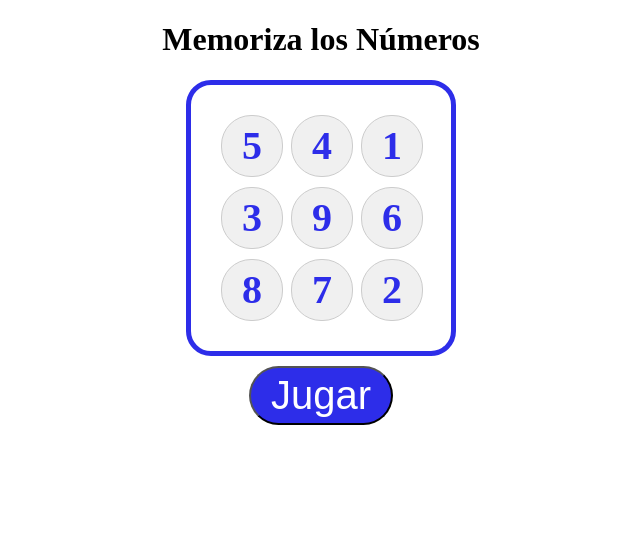
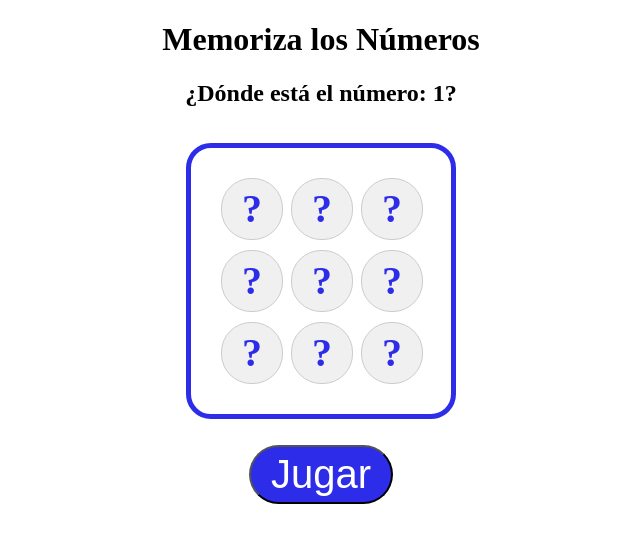
Before and after one commit to uosip312/memory-cards, an Angular app: page /game in a window 1280 px wide. Shown: the top 542 px of the page, without its empty margins (319-959 px from the left). Built offline with nearby package versions, Linux system fonts and the light colour scheme.

Commit message:
feat(game): crear componente para listar los numeros

```diff
--- a/src/app/pages/game/game.component.html
+++ b/src/app/pages/game/game.component.html
@@ -1,10 +1,10 @@
 <h1>Memoriza los Números</h1>
-<h2 *ngIf="numeroSeleccionado">Donde esta el número: {{numeroSeleccionado}}?</h2>
+<h2 *ngIf="numeroSeleccionado">¿Dónde está el número: {{numeroSeleccionado}}?</h2>
 <div class="center-container">
-    <div class="pad-numerico">
-        <div *ngFor="let numero of arregloAleatorio; index as indice" class="numero"
-         (click)="adivinarNumero(indice, numero)">{{numero}}</div>
-    </div>
+    <app-number-list
+        [numeros]="arregloAleatorio"
+        [numeroSeleccionado]="numeroSeleccionado"
+    ></app-number-list>
 </div>
 <div class="center-container">
     <button class="jugar" (click)="jugar(arregloSize)">Jugar</button>
--- a/src/app/pages/game/game.component.scss
+++ b/src/app/pages/game/game.component.scss
@@ -11,35 +11,6 @@ h1, h2 {
     margin-top: 10px;
 }
 
-.pad-numerico {
-    display: grid;
-    grid-template-columns: repeat(3, 60px);
-    gap: 10px;
-    padding: 30px;
-    border: 5px solid #2d2de9;
-    border-radius: 25px;
-}
-
-.numero {
-    display: flex;
-    align-items: center;
-    justify-content: center;
-    width: 60px;
-    height: 60px;
-    background-color: #f0f0f0;
-    border: 1px solid #ccc;
-    border-radius: 30px;
-    font-size: 2.5rem;
-    font-weight: bold;
-    color: #2d2de9;
-    cursor: pointer;
-    transition: background-color 0.3s;
-}
-
-.numero:hover {
-    background-color: #e0e0e0;
-}
-
 .jugar {
     background-color: #2d2de9;
     font-size: 2.5rem;
--- a/src/app/pages/game/game.component.ts
+++ b/src/app/pages/game/game.component.ts
@@ -45,16 +45,7 @@ export class GameComponent implements OnInit {
       numeroClass.forEach((numero) => {
         numero.textContent = '?';
       })
-    }, 10000);
-  }
-
-  public adivinarNumero(indice: number, numero: number) {
-    console.warn(indice + ': ' + numero);
-    if(numero == this.numeroSeleccionado){
-      alert('Ganaste!');
-    } else {
-      alert('Intenta de nuevo')
-    }
+    }, 2000);
   }
 
   public jugar(size: number) {
--- a/src/app/pages/game/game.module.ts
+++ b/src/app/pages/game/game.module.ts
@@ -3,6 +3,7 @@ import { CommonModule } from '@angular/common';
 
 import { GameRoutingModule } from './game-routing.module';
 import { GameComponent } from './game.component';
+import { SharedModule } from 'src/app/shared/shared.module';
 
 
 @NgModule({
@@ -11,6 +12,7 @@ import { GameComponent } from './game.component';
   ],
   imports: [
     CommonModule,
+    SharedModule,
     GameRoutingModule
   ]
 })
--- /dev/null
+++ b/src/app/shared/number-list/number-list.component.html
@@ -0,0 +1,6 @@
+<ul class="pad-numerico">
+    <li *ngFor="let numero of numeros; index as indice"
+        class="numero"
+        (click)="onNumeroClick(indice, numero)"
+    >{{numero}}</li>
+</ul>
--- /dev/null
+++ b/src/app/shared/number-list/number-list.component.scss
@@ -0,0 +1,28 @@
+.pad-numerico {
+    display: grid;
+    grid-template-columns: repeat(3, 60px);
+    gap: 10px;
+    padding: 30px;
+    border: 5px solid #2d2de9;
+    border-radius: 25px;
+}
+
+.numero {
+    display: flex;
+    align-items: center;
+    justify-content: center;
+    width: 60px;
+    height: 60px;
+    background-color: #f0f0f0;
+    border: 1px solid #ccc;
+    border-radius: 30px;
+    font-size: 2.5rem;
+    font-weight: bold;
+    color: #2d2de9;
+    cursor: pointer;
+    transition: background-color 0.3s;
+}
+
+.numero:hover {
+    background-color: #e0e0e0;
+}
--- /dev/null
+++ b/src/app/shared/number-list/number-list.component.ts
@@ -0,0 +1,21 @@
+import { Component, Input } from '@angular/core';
+
+@Component({
+  selector: 'app-number-list',
+  templateUrl: './number-list.component.html',
+  styleUrls: ['./number-list.component.scss']
+})
+export class NumberListComponent {
+  @Input() numeros: number[] = [];
+  @Input() numeroSeleccionado: number | null = null;
+
+  constructor() { }
+
+  onNumeroClick(indice: number, numero: number) {
+    console.warn(indice + ': ' + numero);
+    if(this.numeroSeleccionado == numero){
+      console.log('Ganaste')
+    }
+  }
+
+}
```
Also changed, not shown: src/app/shared/shared.module.ts (added, +18 -0 lines), 1 other file (tests, documents, lock files or other folders).
